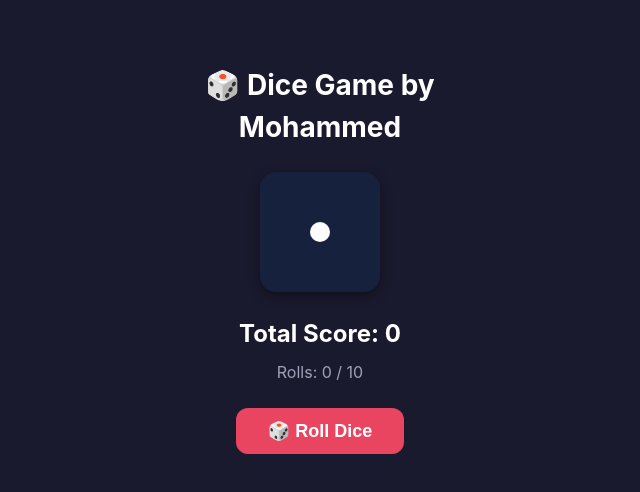
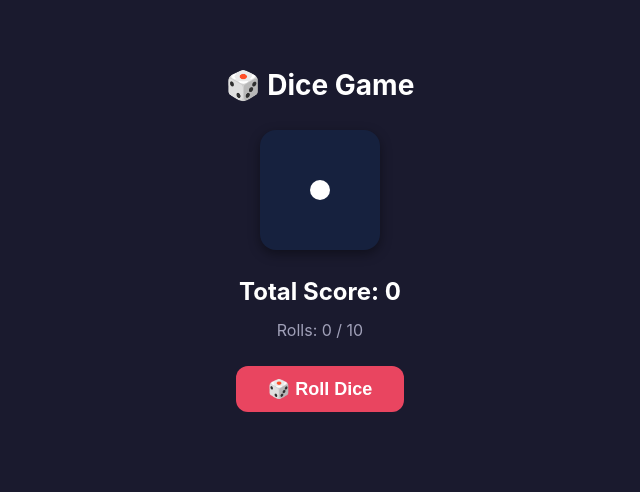
Before and after one commit to syedghouse786/dice-rolling-app, an Angular app: page / in a window 1280 px wide. Shown: the top 492 px of the page, without its empty margins (320-960 px from the left). Built offline with nearby package versions, Linux system fonts and the light colour scheme.

Commit message:
docs: Update game title to remove author attribution Remove 'by Mohammed' from the game header, simplifying it to just 'Dice Game'

```diff
--- a/src/app/dice-panel/dice-panel.component.html
+++ b/src/app/dice-panel/dice-panel.component.html
@@ -1,5 +1,5 @@
 <div class="dice-panel">
-  <h1>🎲 Dice Game by Mohammed</h1>
+  <h1>🎲 Dice Game</h1>
 
   @if (errorMessage && resetService.resetPhase === 'idle') {
     <div class="error-toast">{{ errorMessage }}</div>
```
